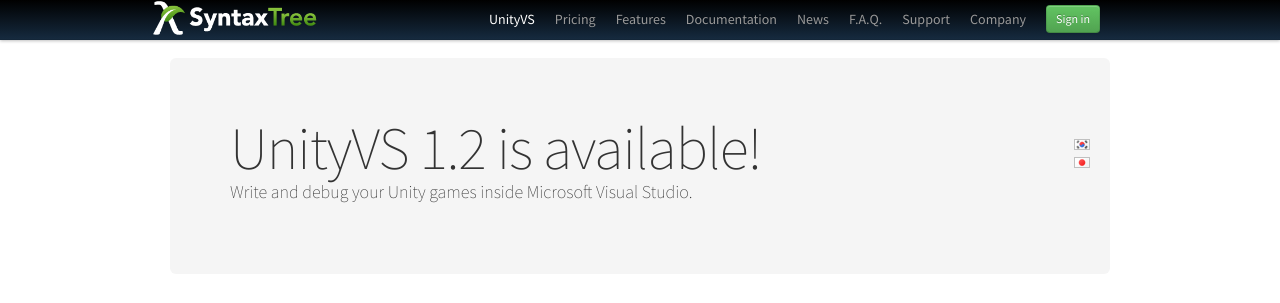
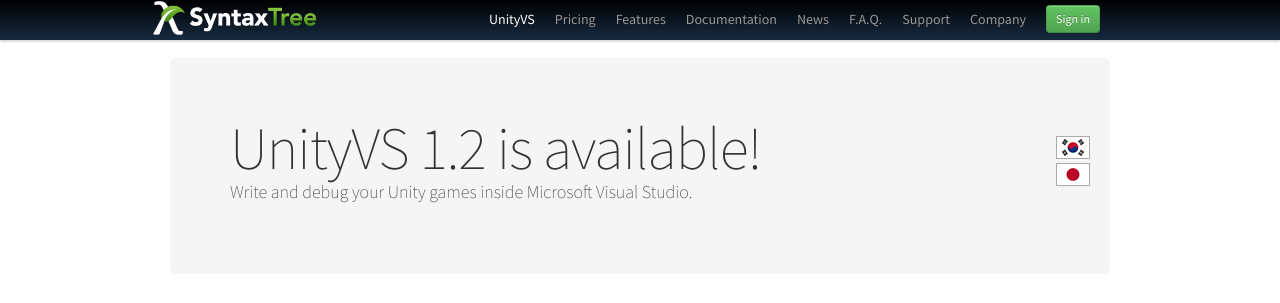
Before and after one commit to syntaxtree/unityvs.com, a Jekyll site: the page built from index.html, in a window 1280 px wide. Shown: the top 303 px of the page. Built offline with Jekyll 4.4.1, drawn with Linux system fonts in a browser that asks for light colours; comment, search, counter and statistics services are not loaded.

Commit message:
Change flags

```diff
--- a/index.html
+++ b/index.html
@@ -5,14 +5,8 @@
 ---
 <style>
 .flag {
-  width: 16px;
-  height: 11px;
-  background:url(/img/flags.png) no-repeat
+	border: 1px solid #aaaaaa;
 }
-
-.flag.flag-cn {background-position: -16px 0}
-.flag.flag-jp {background-position: 0 -11px}
-.flag.flag-kr {background-position: -16px -11px}
 </style>
 
 <div class="container">
@@ -27,9 +21,9 @@
 
         <div class="span1" style="text-align:right;">
           <br/>
-          <a href="/kr"><img class="flag flag-kr"/></a>
+          <a href="/kr"><img src="/img/kr.png" class="flag"/></a>
           <br/>
-          <a href="/jp"><img class="flag flag-jp"/></a>
+          <a href="/jp"><img src="/img/jp.png" class="flag"/></a>
           <br/>
         </div>
       </div>
```
Also changed, not shown: img/flags.png (deleted), img/jp.png (added), img/kr.png (added).
